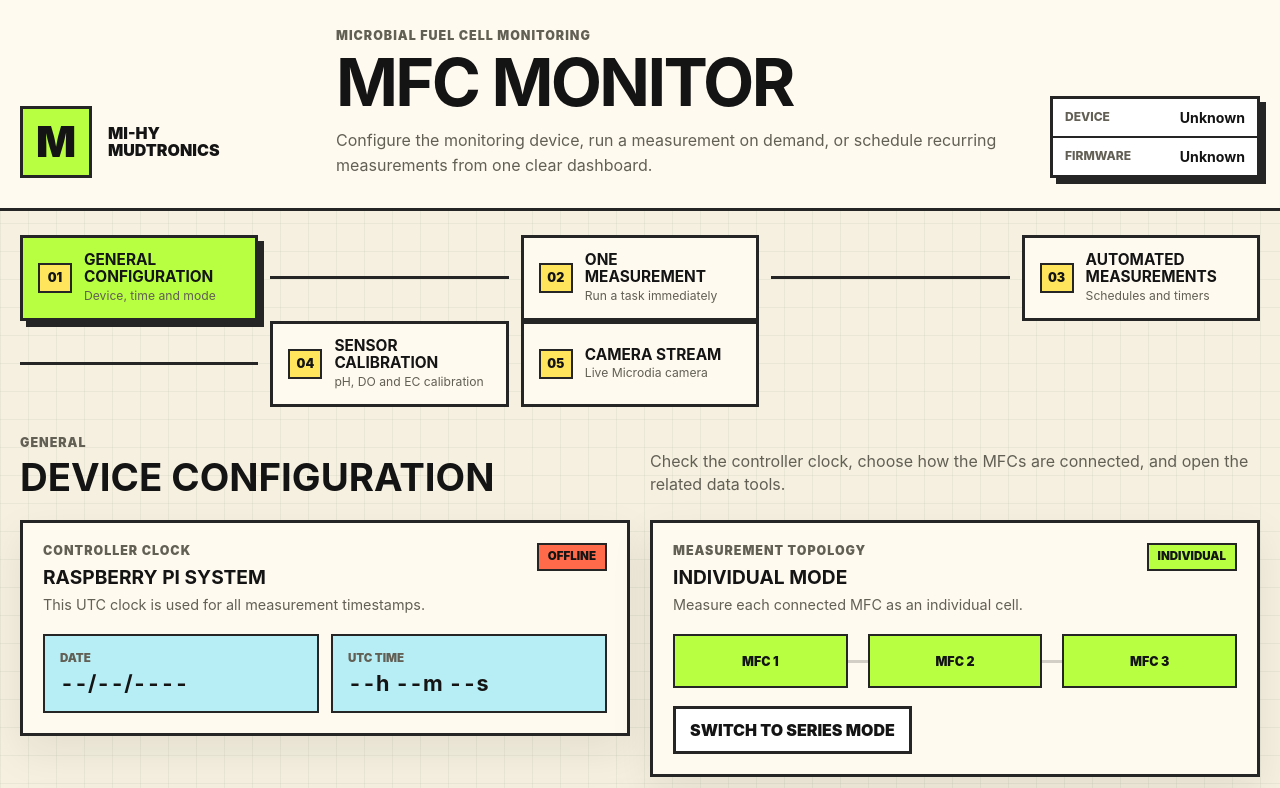
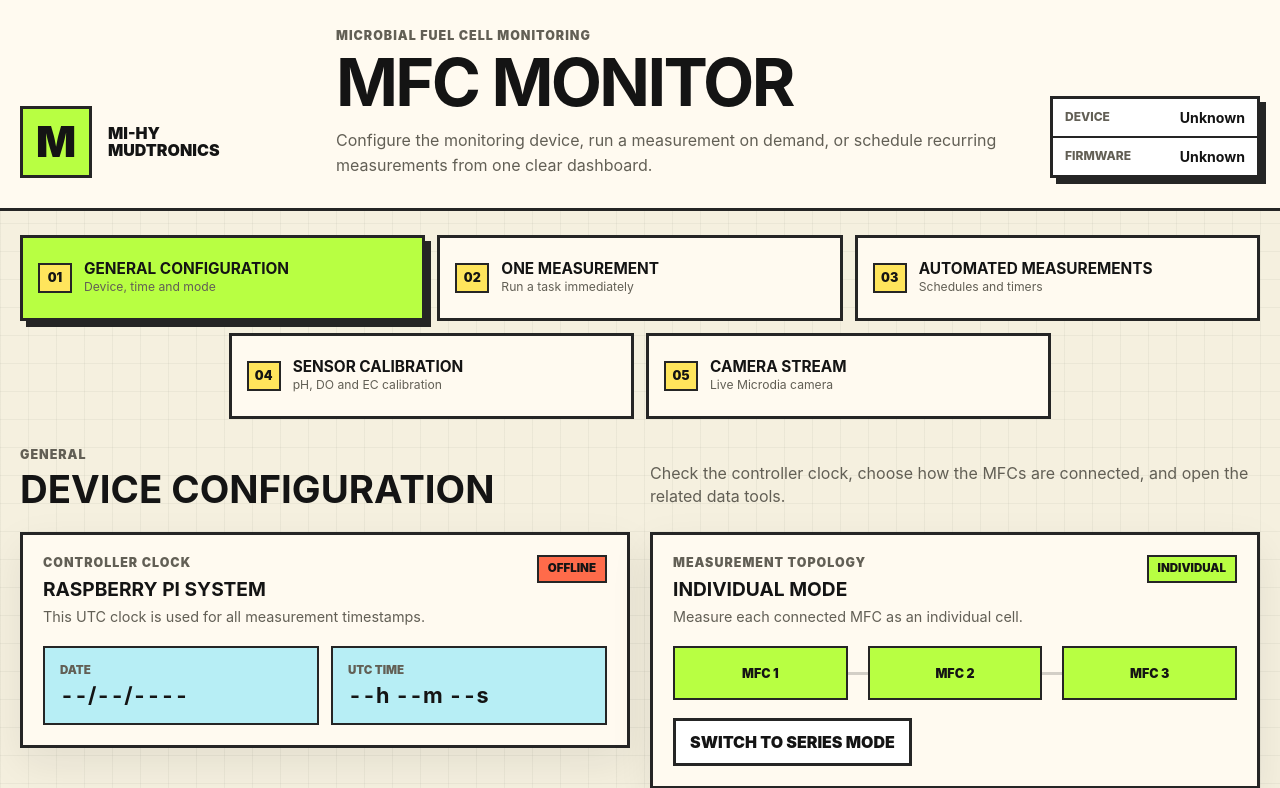
Before and after one commit to Mi-Hy/mfc-monitor-isolated, a Flask app: template controller/webserver/templates/index5.html in a window 1280 px wide. Shown: the top 788 px of the page. Run offline with Flask 3, Linux system fonts and the light colour scheme; the template is opened without the code that fills it, so the values that code supplies are empty.

Commit message:
Update index5.html

```diff
--- a/controller/webserver/templates/index5.html
+++ b/controller/webserver/templates/index5.html
@@ -189,10 +189,27 @@
 
         .tab-list {
             display: grid;
-            grid-template-columns: repeat(5, minmax(0, 1fr));
-            column-gap: 12px;
+            grid-template-columns: repeat(6, minmax(0, 1fr));
+            gap: 12px;
             align-items: center;
             margin: 0 0 24px;
+        }
+
+        /* Three tabs on the first row; two centered tabs on the second. */
+        .tab-connector {
+            display: none;
+        }
+
+        .tab-link {
+            grid-column: span 2;
+        }
+
+        .tab-link:nth-of-type(4) {
+            grid-column: 2 / span 2;
+        }
+
+        .tab-link:nth-of-type(5) {
+            grid-column: 4 / span 2;
         }
 
         .tab-link {
@@ -909,7 +926,10 @@
                 gap: 10px;
             }
 
-            .tab-link {
+            .tab-link,
+            .tab-link:nth-of-type(4),
+            .tab-link:nth-of-type(5) {
+                grid-column: 1;
                 min-height: 72px;
             }
 
```
